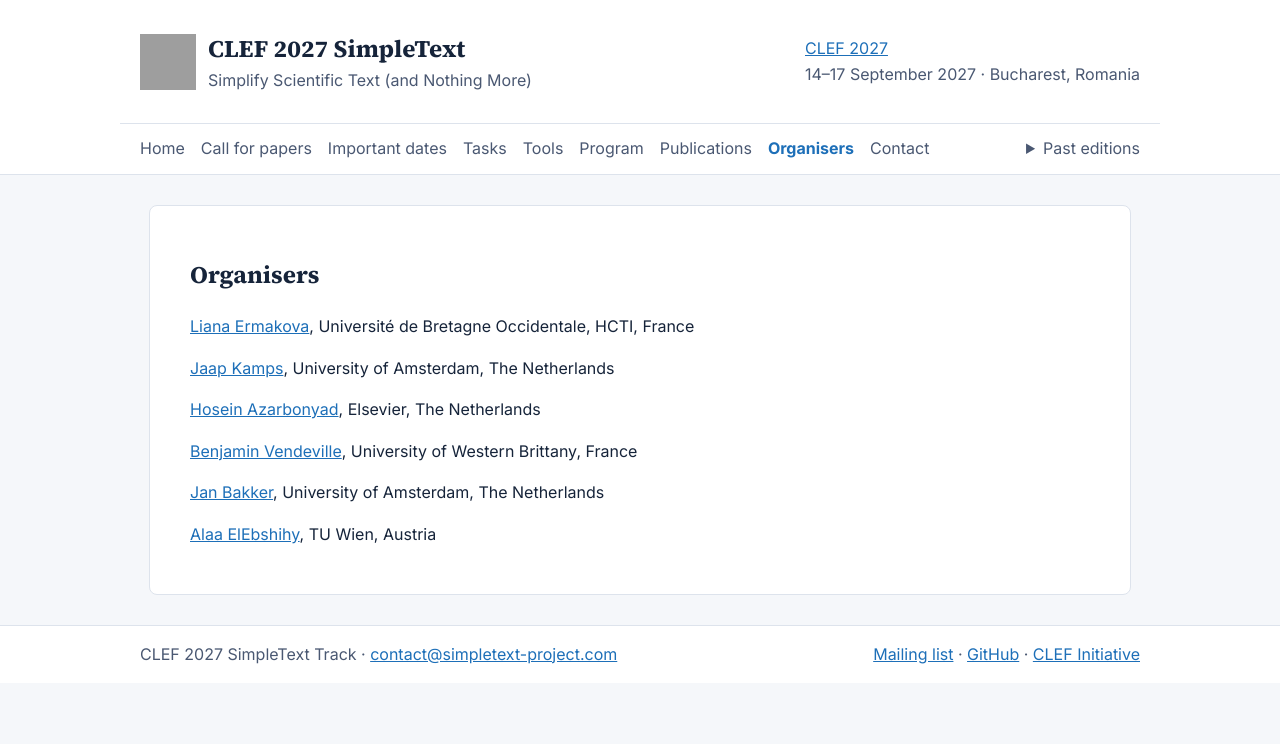
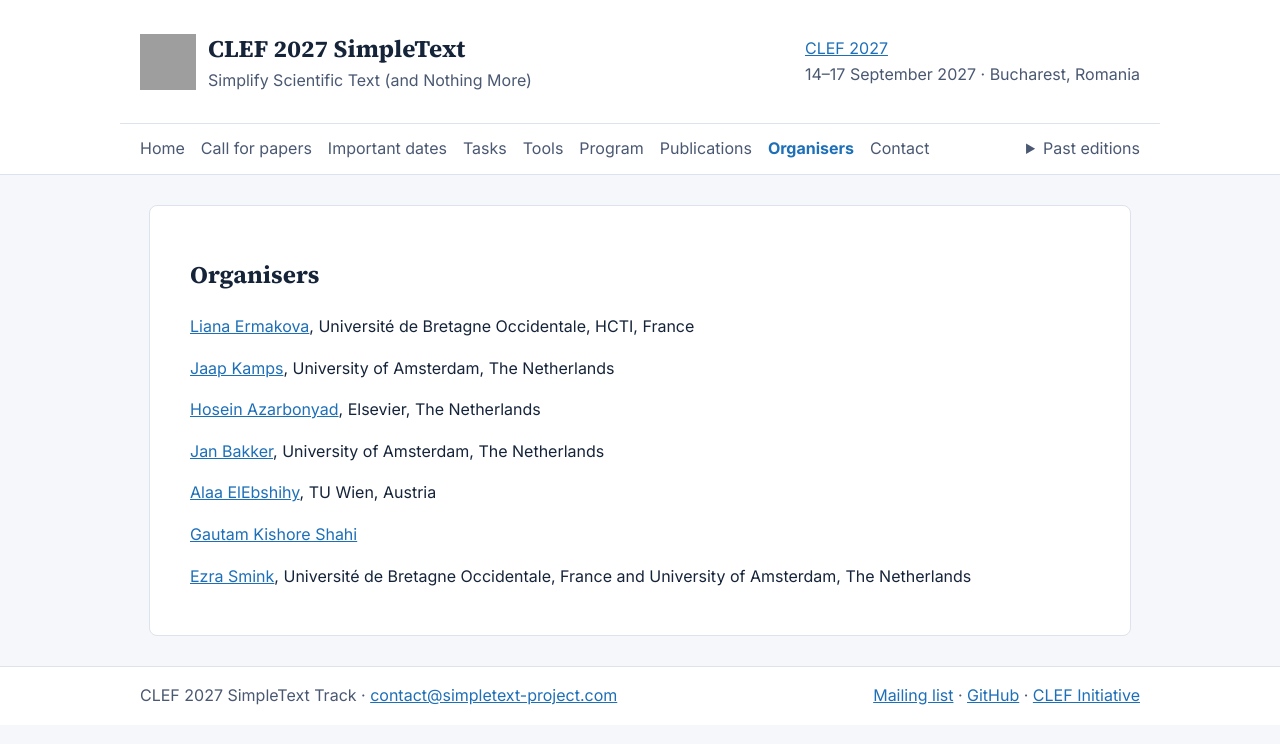
Before and after one commit to simpletext-madics/2027, a Jekyll site: the page built from organizers.md, in a window 1280 px wide. Shown: the top 744 px of the page. Built offline with Jekyll 4.4.1, drawn with Linux system fonts in a browser that asks for light colours; grey boxes are pictures that could not be loaded.

Commit message:
Corrected the organisers page

```diff
--- a/organizers.md
+++ b/organizers.md
@@ -45,8 +45,12 @@ title: Organisers
 ## Other organisers and partners
 -->
 
-[Benjamin Vendeville](https://www.linkedin.com/in/benjamin-vendeville/?originalSubdomain=fr), University of Western Brittany, France
+<!-- [Benjamin Vendeville](https://www.linkedin.com/in/benjamin-vendeville/?originalSubdomain=fr), University of Western Brittany, France -->
 
 [Jan Bakker](https://www.illc.uva.nl/People/Table/person/5737/Jan-Bakker), University of Amsterdam, The Netherlands
 
 [Alaa ElEbshihy](https://informatics.tuwien.ac.at/people/alaa-el-ebshihy), TU Wien, Austria
+
+[Gautam Kishore Shahi](https://www.uni-due.de/digicat/shahi.php)
+
+[Ezra Smink](https://www.linkedin.com/in/ezra-smink-016952254/), Université de Bretagne Occidentale, France and University of Amsterdam, The Netherlands
```
